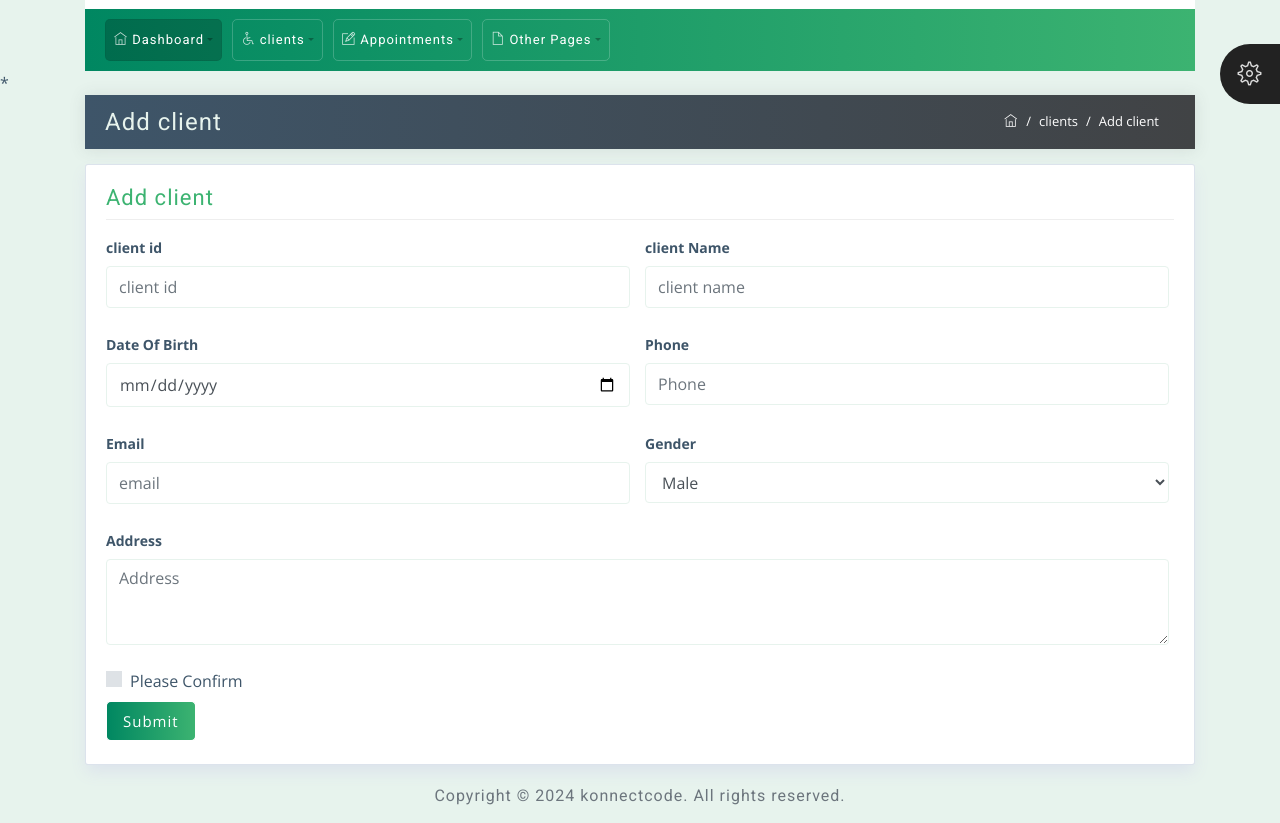
After one commit to wadia20/gestionopperation, a Django app: page /client/add in a window 1280 px wide. The commit adds this page. Shown: the part 316-1139 px from the top of the page. Run offline with Django 5.2, Linux system fonts and the light colour scheme; some libraries are stand-ins or nearby versions.

Commit message:
add client

```diff
--- a/employe/admin.py
+++ b/employe/admin.py
@@ -1,4 +1,5 @@
 from django.contrib import admin
-from .models import Employee
+from .models import Employee,Client
 # Register your models here.
 admin.site.register(Employee)
+admin.site.register(Client)
--- a/employe/templates/base.html
+++ b/employe/templates/base.html
@@ -153,7 +153,7 @@
 								<a class="nav-link dropdown-toggle" data-toggle="dropdown" href="#" role="button" aria-haspopup="true"
 								 aria-expanded="false"><span class="ti-wheelchair"></span> clients</a>
 								<div class="dropdown-menu">
-									<a class="dropdown-item" href="add-client.html">Add client</a>
+									<a class="dropdown-item" href="{% url 'employe:add_client' %}">Add client</a>
 									<a class="dropdown-item" href="clients.html">All clients</a>
 									<a class="dropdown-item" href="about-client.html">client Details</a>
 									<a class="dropdown-item" href="edit-client.html">Edit client</a>
@@ -192,10 +192,15 @@
 			</div>
 			<!-- /Menu -->
 
+			{% block content %}*
+
+
+			{% endblock %}
+
             <!--Copy Rights-->
 			<div class="container">
 				<div class="d-sm-flex justify-content-center">
-				  <span class="text-muted text-center d-block d-sm-inline-block">Copyright © 2018 <a href="http://www.konnectplugins.com/" target="_blank">konnectcode</a>. All rights reserved.</span>
+				  <span class="text-muted text-center d-block d-sm-inline-block">Copyright © 2024 <a href="http://www.konnectplugins.com/" target="_blank">konnectcode</a>. All rights reserved.</span>
 				</div>
 			</div>
 			<!-- /Copy Rights-->
--- /dev/null
+++ b/employe/templates/client/add_client.html
@@ -0,0 +1,104 @@
+{% extends 'base.html' %}
+{% block content %}*
+<!-- Page Title -->
+<div class="container mt-0">
+    <div class="row breadcrumb-bar">
+        <div class="col-md-6">
+            <h3 class="block-title">Add client</h3>
+        </div>
+        <div class="col-md-6">
+            <ol class="breadcrumb">
+                <li class="breadcrumb-item">
+                    <a href="index.html">
+                        <span class="ti-home"></span>
+                    </a>
+                </li>
+                <li class="breadcrumb-item">clients</li>
+                <li class="breadcrumb-item active">Add client</li>
+            </ol>
+        </div>
+    </div>
+</div>
+<!-- /Page Title -->
+
+<!-- /Breadcrumb -->
+<!-- Main Content -->
+<div class="container">
+
+<div class="row">
+    <!-- Widget Item -->
+    <div class="col-md-12">
+        <div class="widget-area-2 proclinic-box-shadow">
+            <h3 class="widget-title">Add client</h3>
+            <form>
+                <div class="form-row">
+                    <div class="form-group col-md-6">
+                        <label for="client-name">client id</label>
+                        <input type="id" class="form-control" placeholder="client id" id="client-id">
+                    </div>
+                    <div class="form-group col-md-6">
+                        <label for="client-name">client Name</label>
+                        <input type="text" class="form-control" placeholder="client name" id="client-name">
+                    </div>
+                    <div class="form-group col-md-6">
+                        <label for="dob">Date Of Birth</label>
+                        <input type="date" placeholder="Date of Birth" class="form-control" id="dob">
+                    </div>
+
+                    <div class="form-group col-md-6">
+                        <label for="phone">Phone</label>
+                        <input type="text" placeholder="Phone" class="form-control" id="phone">
+                    </div>
+                    <div class="form-group col-md-6">
+                        <label for="email">Email</label>
+                        <input type="email" placeholder="email" class="form-control" id="Email">
+                    </div>
+                    <div class="form-group col-md-6">
+                        <label for="gender">Gender</label>
+                        <select class="form-control" id="gender">
+                            <option>Male</option>
+                            <option>Female</option>
+
+                        </select>
+                    </div>
+                    <div class="form-group col-md-12">
+                        <label for="exampleFormControlTextarea1">Address</label>
+                        <textarea placeholder="Address" class="form-control" id="exampleFormControlTextarea1" rows="3"></textarea>
+                    </div>
+
+
+                    <div class="form-check col-md-12 mb-2">
+                        <div class="text-left">
+                            <div class="custom-control custom-checkbox">
+                                <input class="custom-control-input" type="checkbox" id="ex-check-2">
+                                <label class="custom-control-label" for="ex-check-2">Please Confirm</label>
+                            </div>
+                        </div>
+                    </div>
+                    <div class="form-group col-md-6 mb-3">
+                        <button type="submit" class="btn btn-primary btn-lg">Submit</button>
+                    </div>
+                </div>
+            </form>
+            <!-- Alerts-->
+          <!--<div class="alert alert-success alert-dismissible fade show" role="alert">
+                <strong>Successfully Done!</strong>
+                <button type="button" class="close" data-dismiss="alert" aria-label="Close">
+                    <span aria-hidden="true">×</span>
+                </button>
+            </div>
+            <div class="alert alert-warning alert-dismissible fade show" role="alert">
+                <strong>Holy guacamole!</strong> You should check in on some of those fields below.
+                <button type="button" class="close" data-dismiss="alert" aria-label="Close">
+                    <span aria-hidden="true">×</span>
+                </button>
+            </div>-->
+            <!-- /Alerts-->
+        </div>
+    </div>
+    <!-- /Widget Item -->
+</div>
+</div>
+<!-- /Main Content -->
+
+{% endblock %}
--- a/employe/urls.py
+++ b/employe/urls.py
@@ -7,6 +7,6 @@ app_name = "employe"
 urlpatterns = [
     path('', views.home, name='home'),
     path('login/', views.login_employe, name='login'),
-    path('base/', views.base, name='base')
-
+    path('base/', views.base, name='base'),
+    path('client/add',views.ADD_CLIENT,name='add_client')
 ]
--- a/employe/views.py
+++ b/employe/views.py
@@ -24,3 +24,7 @@ def login_employe(request):
             messages.warning(request, 'something went wrong')
             return redirect('employe:login')
     return render(request,'login.html')
+
+#add client
+def ADD_CLIENT(request):
+    return render(request,'client/add_client.html')
```
Also changed, not shown: employe/models.py (+13 -0 lines), db.sqlite3, employe/migrations/0003_client.py (added).
